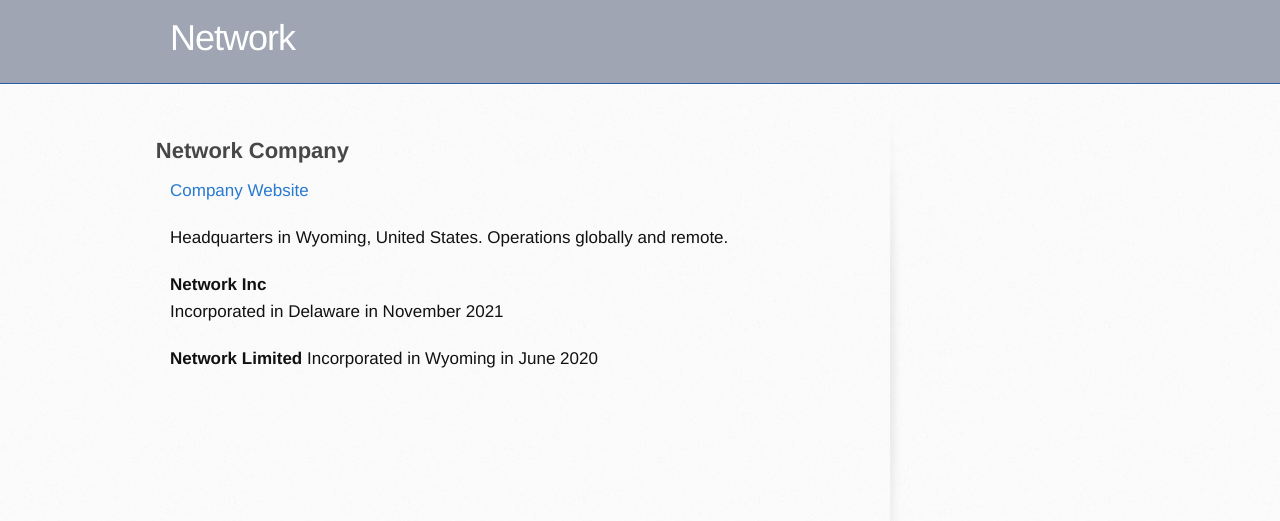
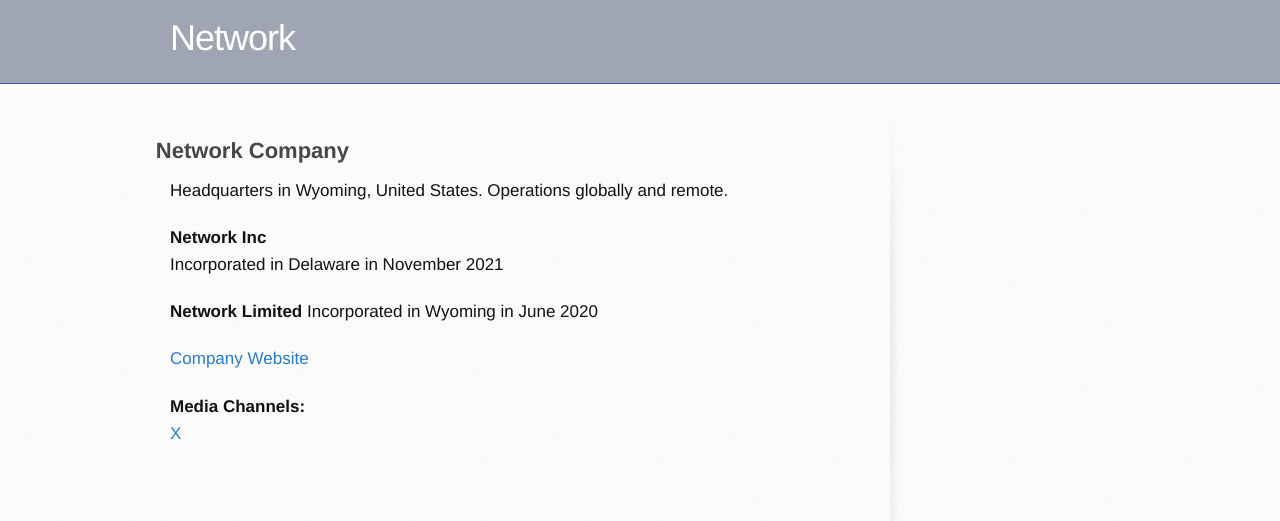
Before and after one commit to networkf/network.github.io, a Jekyll site: the page built from company.md, in a window 1280 px wide. Shown: the top 521 px of the page. Built offline with Jekyll 4.4.1, drawn with Linux system fonts in a browser that asks for light colours; some web fonts are replaced; our own code applies the rules of GitHub Pages for plain Markdown files; the repository's description, which GitHub fills in, is left out.

Commit message:
Update company.md

```diff
--- a/company.md
+++ b/company.md
@@ -8,9 +8,6 @@ layout: default
 
 ## Network Company
 
-<a href="https://netxork.com">Company Website</a>
-<br>
-
 Headquarters in Wyoming, United States. Operations globally and remote.
 
 **Network Inc**
@@ -20,3 +17,10 @@ Incorporated in Delaware in November 2021
 
 **Network Limited**
 Incorporated in Wyoming in June 2020
+
+<a href="https://netxork.com">Company Website</a>
+<br>
+
+**Media Channels:**
+<br>
+<a href="https://x.com/netxork">X</a>
```
